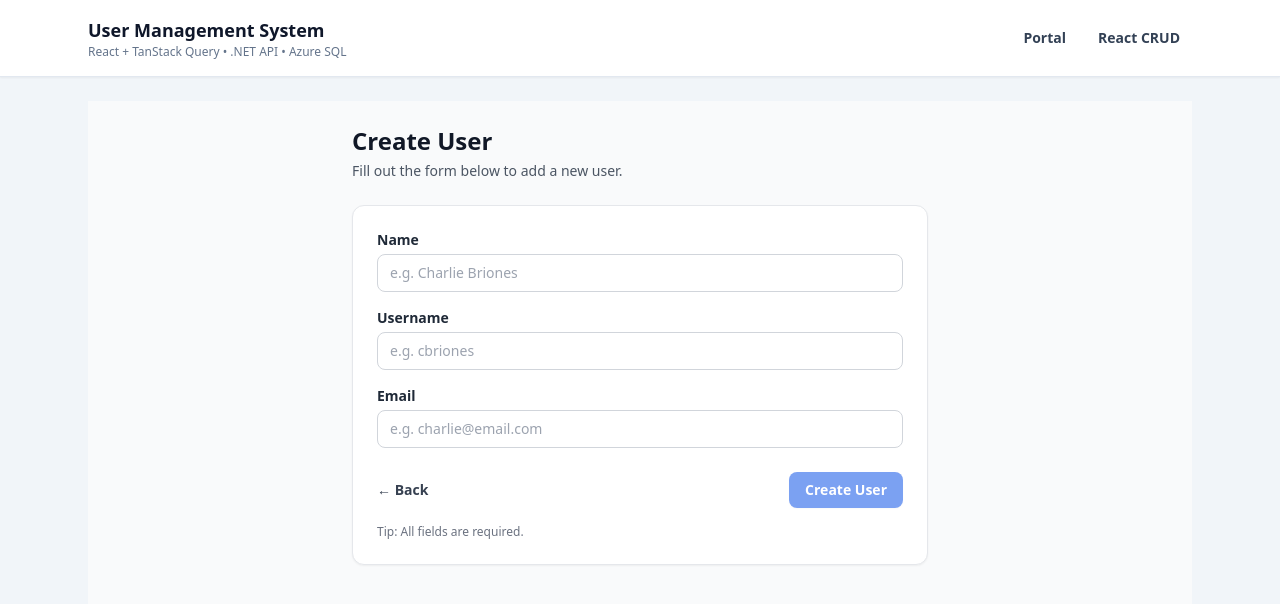
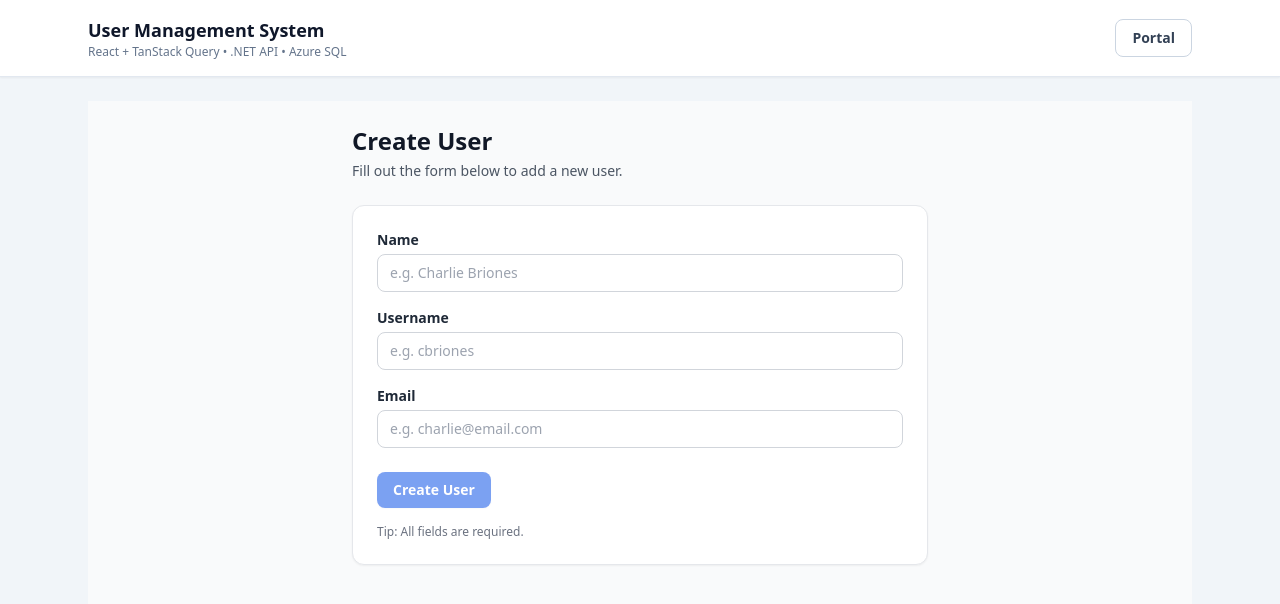
Before and after one commit to charliebriones/react-fullstack-crud, a React (Vite) app: page /#/users/new in a window 1280 px wide. Shown: the top 604 px of the page. Built offline with nearby package versions, Linux system fonts and the light colour scheme.

Commit message:
remove back link

```diff
--- a/src/App.tsx
+++ b/src/App.tsx
@@ -22,16 +22,9 @@
           <nav className="flex flex-wrap items-center gap-2">
             <Link
               to="/"
-              className="rounded-lg px-3 py-2 text-sm font-semibold text-slate-700 hover:bg-slate-100"
+              className="inline-flex items-center justify-center rounded-lg border border-slate-300 bg-white px-4 py-2 text-sm font-semibold text-slate-700 hover:bg-slate-100"
             >
               Portal
-            </Link>
-
-            <Link
-              to="/users"
-              className="rounded-lg px-3 py-2 text-sm font-semibold text-slate-700 hover:bg-slate-100"
-            >
-              React CRUD
             </Link>
           </nav>
         </div>
--- a/src/pages/UserCreatePage.tsx
+++ b/src/pages/UserCreatePage.tsx
@@ -1,4 +1,4 @@
-import { useNavigate, Link } from "react-router-dom";
+import { useNavigate } from "react-router-dom";
 import { useState } from "react";
 import { useCreateUser } from "../hooks/users.hooks";
 
@@ -96,13 +96,6 @@
 
             {/* Buttons */}
             <div className="flex items-center justify-between pt-2">
-              <Link
-                to="/users"
-                className="text-sm font-semibold text-gray-700 hover:text-gray-900"
-              >
-                ← Back
-              </Link>
-
               <button
                 type="submit"
                 disabled={!isValid || createMutation.isPending}
--- a/src/pages/UserEditPage.tsx
+++ b/src/pages/UserEditPage.tsx
@@ -55,12 +55,6 @@
           <p className="mt-2 text-sm text-slate-600">
             The URL is missing a valid user id.
           </p>
-          <Link
-            to="/users"
-            className="mt-4 inline-block text-sm font-semibold text-indigo-600 hover:text-indigo-700"
-          >
-            ← Back to Users
-          </Link>
         </div>
       </div>
     );
@@ -79,13 +73,6 @@
               Update the user details and save changes.
             </p>
           </div>
-
-          <Link
-            to="/users"
-            className="text-sm font-semibold text-slate-700 hover:text-slate-900"
-          >
-            ← Back
-          </Link>
         </div>
 
         {/* Card */}
--- a/src/pages/UserViewPage.tsx
+++ b/src/pages/UserViewPage.tsx
@@ -15,12 +15,6 @@
       <div className="min-h-screen bg-slate-100 p-6">
         <div className="mx-auto max-w-xl rounded-2xl bg-white p-6 shadow-lg ring-1 ring-slate-200">
           <h1 className="text-xl font-bold text-slate-800">Invalid user id</h1>
-          <Link
-            to="/users"
-            className="mt-4 inline-block text-sm font-semibold text-indigo-600 hover:text-indigo-700"
-          >
-            ← Back to Users
-          </Link>
         </div>
       </div>
     );
@@ -39,13 +33,6 @@
               View complete information for this user.
             </p>
           </div>
-
-          <Link
-            to="/users"
-            className="text-sm font-semibold text-slate-700 hover:text-slate-900"
-          >
-            ← Back
-          </Link>
         </div>
 
         {/* Card */}
```
